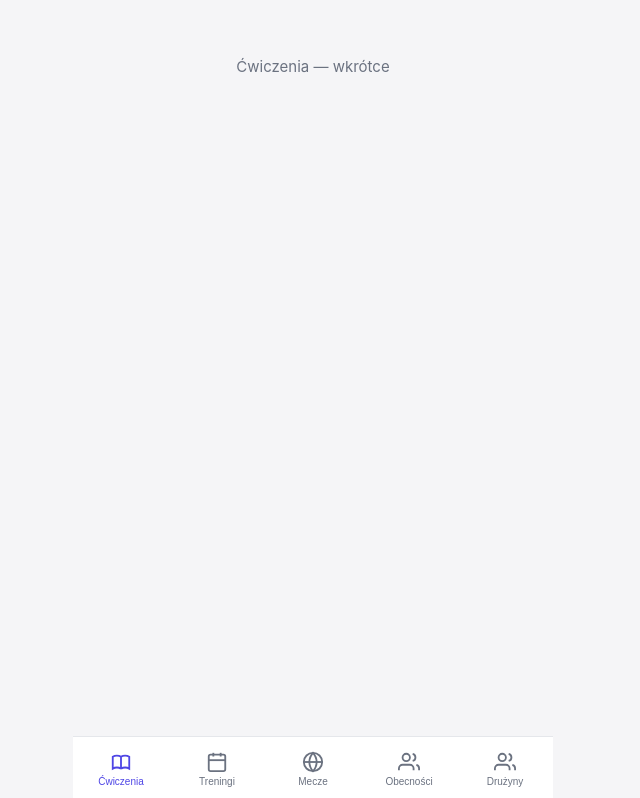
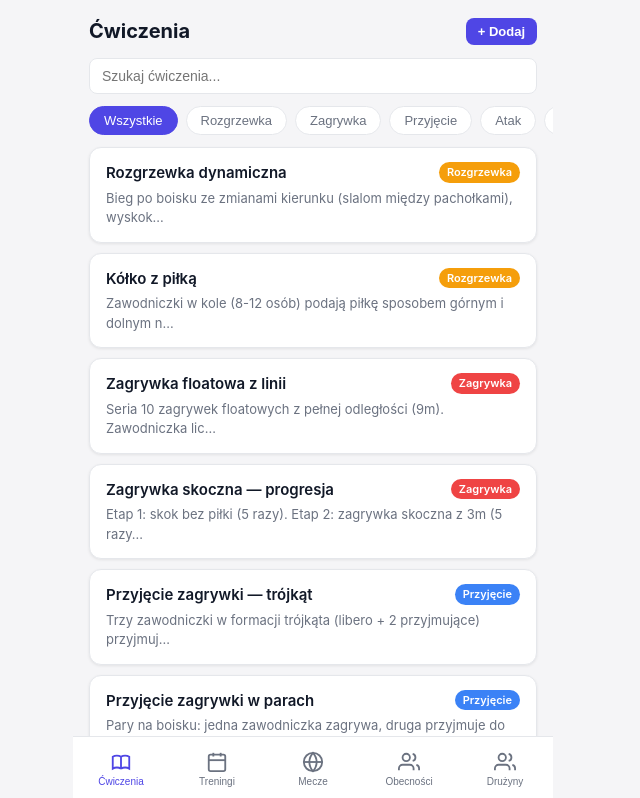
Before and after one commit to beenkuu-gif/volley-coach, a React (Vite) app: page / in a window 1280 px wide. Shown: the top 798 px of the page, without its empty margins (327-967 px from the left). Built offline with nearby package versions, Linux system fonts and the light colour scheme.

Commit message:
feat: DrillsScreen with category filter, search, and add form

```diff
--- a/src/components/DrillsScreen.jsx
+++ b/src/components/DrillsScreen.jsx
@@ -1,4 +1,108 @@
-// src/components/DrillsScreen.jsx
+// volley-coach/src/components/DrillsScreen.jsx
+import { useState } from 'react';
+import { useDrills } from '../contexts/DrillsContext';
+import BottomSheet from './BottomSheet';
+
+const CATEGORIES = ['Wszystkie', 'Rozgrzewka', 'Zagrywka', 'Przyjęcie', 'Atak', 'Blok', 'Obrona', 'Gra', 'Siłownia'];
+
 export default function DrillsScreen() {
-  return <div className="screen"><p style={{color:'var(--color-text-muted)',textAlign:'center',paddingTop:40}}>Ćwiczenia — wkrótce</p></div>;
+  const { drills, addDrill } = useDrills();
+  const [activeCategory, setActiveCategory] = useState('Wszystkie');
+  const [search, setSearch] = useState('');
+  const [showAdd, setShowAdd] = useState(false);
+  const [selectedDrill, setSelectedDrill] = useState(null);
+  const [form, setForm] = useState({ name: '', category: 'Rozgrzewka', description: '', tips: '' });
+
+  const filtered = drills.filter((d) => {
+    const matchCat = activeCategory === 'Wszystkie' || d.category === activeCategory;
+    const matchSearch = d.name.toLowerCase().includes(search.toLowerCase());
+    return matchCat && matchSearch;
+  });
+
+  function handleAdd(e) {
+    e.preventDefault();
+    if (!form.name.trim()) return;
+    addDrill(form);
+    setForm({ name: '', category: 'Rozgrzewka', description: '', tips: '' });
+    setShowAdd(false);
+  }
+
+  return (
+    <>
+      <div className="top-bar">
+        <h1>Ćwiczenia</h1>
+        <button className="btn btn-primary btn-sm" onClick={() => setShowAdd(true)}>+ Dodaj</button>
+      </div>
+
+      <div style={{ padding: '12px 16px 0' }}>
+        <input
+          value={search} onChange={(e) => setSearch(e.target.value)}
+          placeholder="Szukaj ćwiczenia..."
+          style={{ width: '100%', padding: '9px 12px', border: '1px solid var(--color-border)', borderRadius: 8, fontSize: 14 }}
+        />
+      </div>
+
+      <div className="chip-row">
+        {CATEGORIES.map((c) => (
+          <button key={c} className={`chip ${activeCategory === c ? 'active' : ''}`} onClick={() => setActiveCategory(c)}>{c}</button>
+        ))}
+      </div>
+
+      <div style={{ padding: '0 16px 16px' }}>
+        {filtered.length === 0 && (
+          <p style={{ color: 'var(--color-text-muted)', textAlign: 'center', marginTop: 40 }}>Brak ćwiczeń</p>
+        )}
+        {filtered.map((d) => (
+          <div key={d.id} className="card" style={{ padding: '14px 16px', marginBottom: 10, cursor: 'pointer' }}
+            onClick={() => setSelectedDrill(d)}>
+            <div style={{ display: 'flex', justifyContent: 'space-between', alignItems: 'flex-start', gap: 8 }}>
+              <span style={{ fontWeight: 600 }}>{d.name}</span>
+              <span className={`badge badge-${d.category}`}>{d.category}</span>
+            </div>
+            <p style={{ color: 'var(--color-text-muted)', fontSize: 13, marginTop: 4 }}>
+              {d.description.slice(0, 70)}{d.description.length > 70 ? '…' : ''}
+            </p>
+          </div>
+        ))}
+      </div>
+
+      {/* Drill detail */}
+      <BottomSheet isOpen={!!selectedDrill} onClose={() => setSelectedDrill(null)} title={selectedDrill?.name ?? ''}>
+        {selectedDrill && (
+          <>
+            <span className={`badge badge-${selectedDrill.category}`} style={{ marginBottom: 14, display: 'inline-block' }}>{selectedDrill.category}</span>
+            <h3 style={{ fontSize: 14, fontWeight: 700, color: 'var(--color-text-muted)', marginBottom: 6 }}>Opis</h3>
+            <p style={{ marginBottom: 16, lineHeight: 1.6 }}>{selectedDrill.description}</p>
+            <h3 style={{ fontSize: 14, fontWeight: 700, color: 'var(--color-text-muted)', marginBottom: 6 }}>Wskazówki dla trenera</h3>
+            <p style={{ lineHeight: 1.6 }}>{selectedDrill.tips}</p>
+          </>
+        )}
+      </BottomSheet>
+
+      {/* Add drill */}
+      <BottomSheet isOpen={showAdd} onClose={() => setShowAdd(false)} title="Nowe ćwiczenie">
+        <form onSubmit={handleAdd}>
+          <div className="form-group">
+            <label>Nazwa</label>
+            <input value={form.name} onChange={(e) => setForm({ ...form, name: e.target.value })} placeholder="Nazwa ćwiczenia" autoFocus />
+          </div>
+          <div className="form-group">
+            <label>Kategoria</label>
+            <select value={form.category} onChange={(e) => setForm({ ...form, category: e.target.value })}>
+              {CATEGORIES.filter((c) => c !== 'Wszystkie').map((c) => <option key={c}>{c}</option>)}
+            </select>
+          </div>
+          <div className="form-group">
+            <label>Opis</label>
+            <textarea value={form.description} onChange={(e) => setForm({ ...form, description: e.target.value })} placeholder="Opis ćwiczenia..." />
+          </div>
+          <div className="form-group">
+            <label>Wskazówki dla trenera</label>
+            <textarea value={form.tips} onChange={(e) => setForm({ ...form, tips: e.target.value })} placeholder="Wskazówki..." />
+          </div>
+          <button type="submit" className="btn btn-primary btn-full">Zapisz ćwiczenie</button>
+        </form>
+      </BottomSheet>
+    </>
+  );
 }
```
